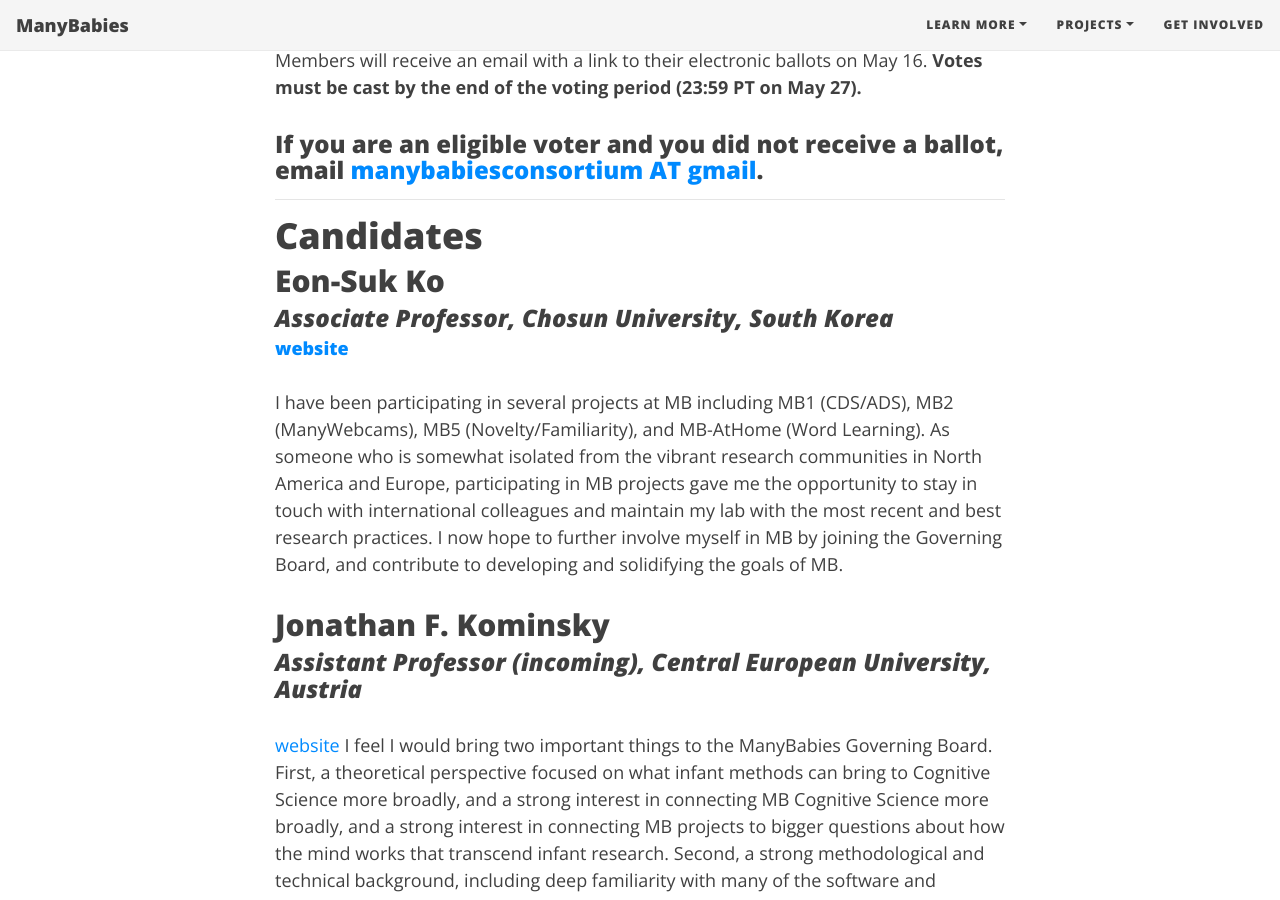
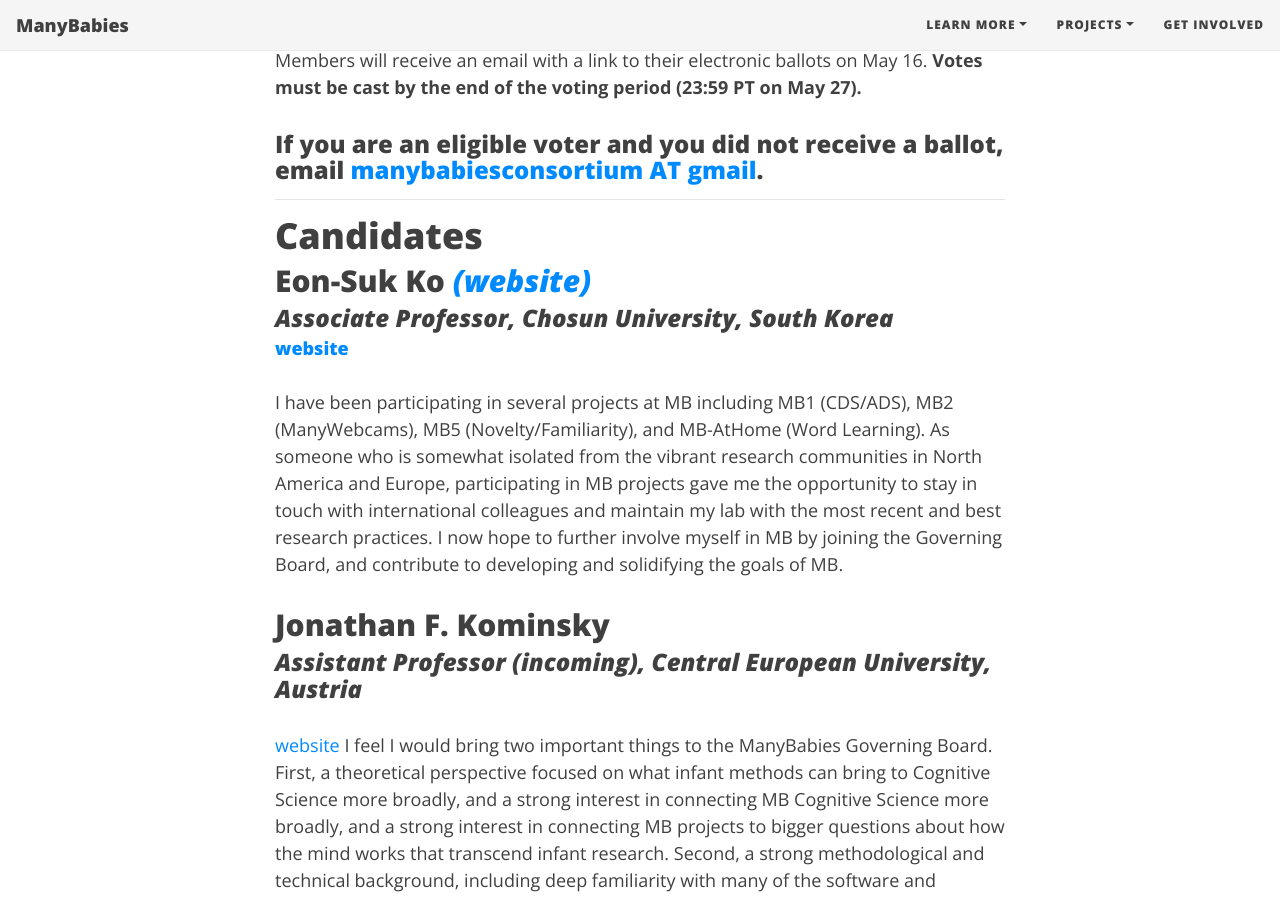
Before and after one commit to manybabies/manybabies.github.io, a Jekyll site: the page built from _posts/2022-05-16-GBElection.md, in a window 1280 px wide and 900 px high, scrolled down 515 px. Built offline with Jekyll 4.4.1, drawn with Linux system fonts in a browser that asks for light colours; nearby versions of some CDN libraries; some web fonts are replaced.

Commit message:
Update 2022-05-16-GBElection.md

```diff
--- a/_posts/2022-05-16-GBElection.md
+++ b/_posts/2022-05-16-GBElection.md
@@ -18,7 +18,7 @@
 
 # Candidates
 
-## Eon-Suk Ko
+## Eon-Suk Ko [*(website)*](https://sites.google.com/site/eonsuk/)
 ### *Associate Professor, Chosun University, South Korea*
 #### [website](https://sites.google.com/site/eonsuk/)
 I have been participating in several projects at MB including MB1 (CDS/ADS), MB2 (ManyWebcams), MB5 (Novelty/Familiarity), and MB-AtHome (Word Learning). As someone who is somewhat isolated from the vibrant research communities in North America and Europe, participating in MB projects gave me the opportunity to stay in touch with international colleagues and maintain my lab with the most recent and best research practices. I now hope to further involve myself in MB by joining the Governing Board, and contribute to developing and solidifying the goals of MB.
```
